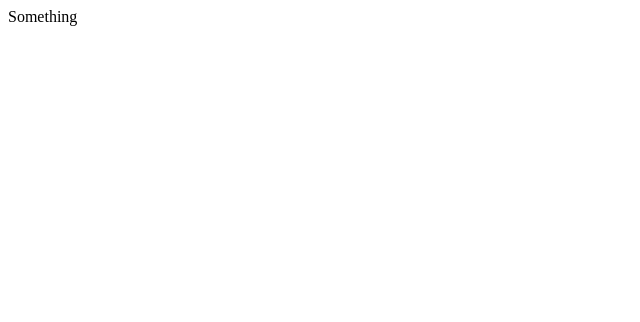
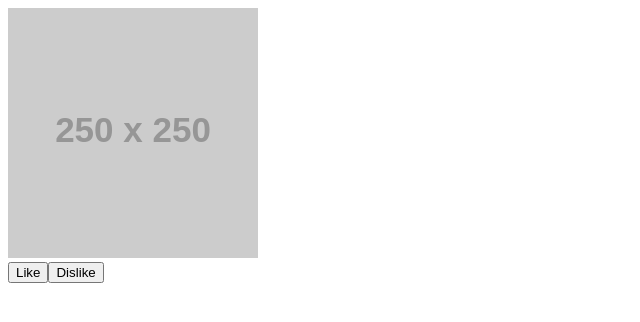
Before and after one commit to Bdemers1055/react-socialcard, a React (Create React App) app: page / in a window 1280 px wide. Shown: the top 322 px of the page, without its empty margins (0-640 px from the left). Built offline with nearby package versions, Linux system fonts and the light colour scheme.

Commit message:
added basic layout for the card

```diff
--- a/src/SocialCard.js
+++ b/src/SocialCard.js
@@ -3,8 +3,18 @@ import React, { Component } from 'react';
 class SocialCard extends Component {
   render() {
     return (
-      <div>
-        Something
+      <div className="SocialCard-container">
+        <section className="SocialCard-image">
+          <img src="https://via.placeholder.com/250x250" />
+        </section>
+        <section className="SocialCard-interactions">
+          <button className="SocialCard-button like">
+            Like
+          </button>
+          <button className="SocialCard-button dislike">
+            Dislike
+          </button>
+        </section>
       </div>
     );
   }
```
